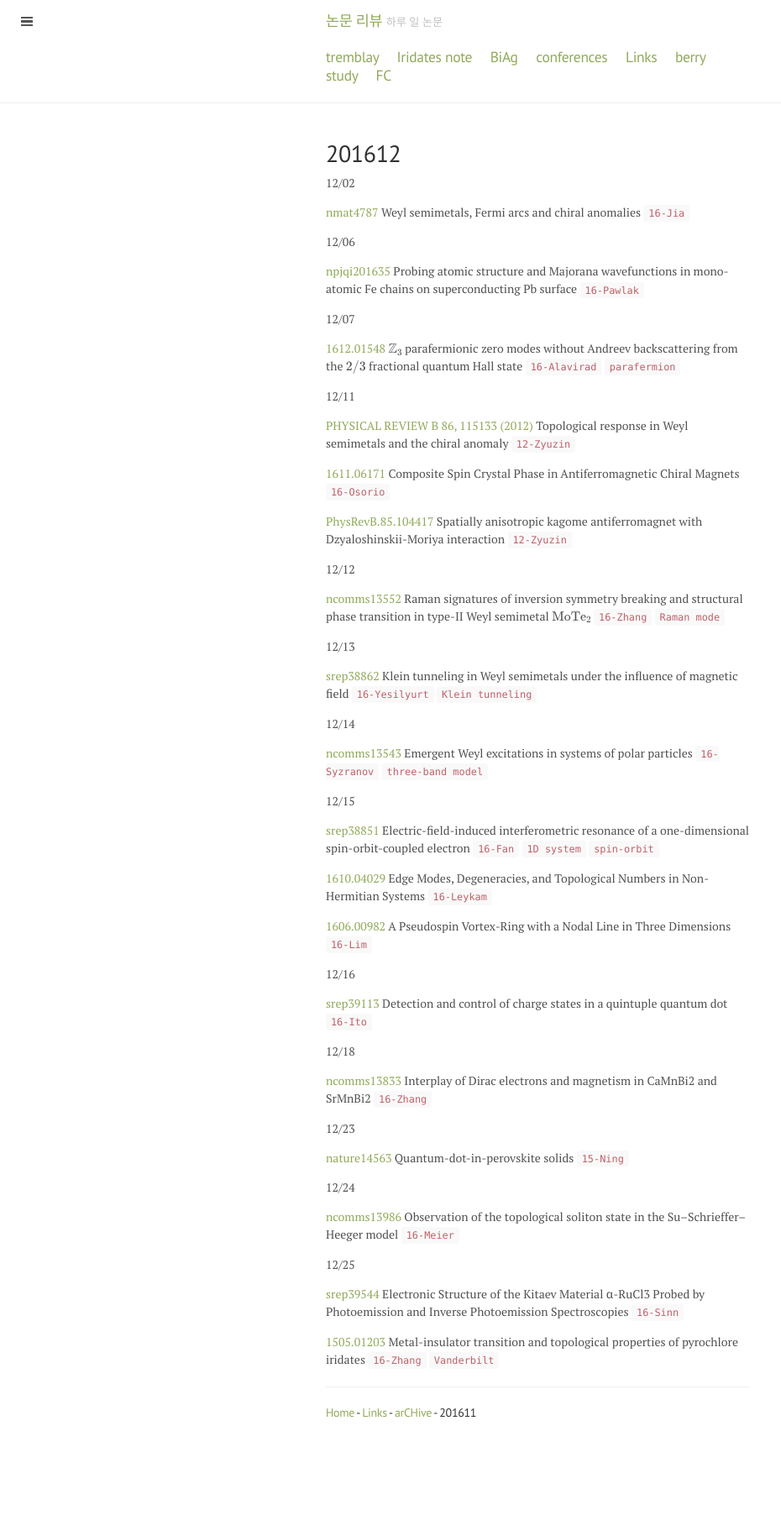
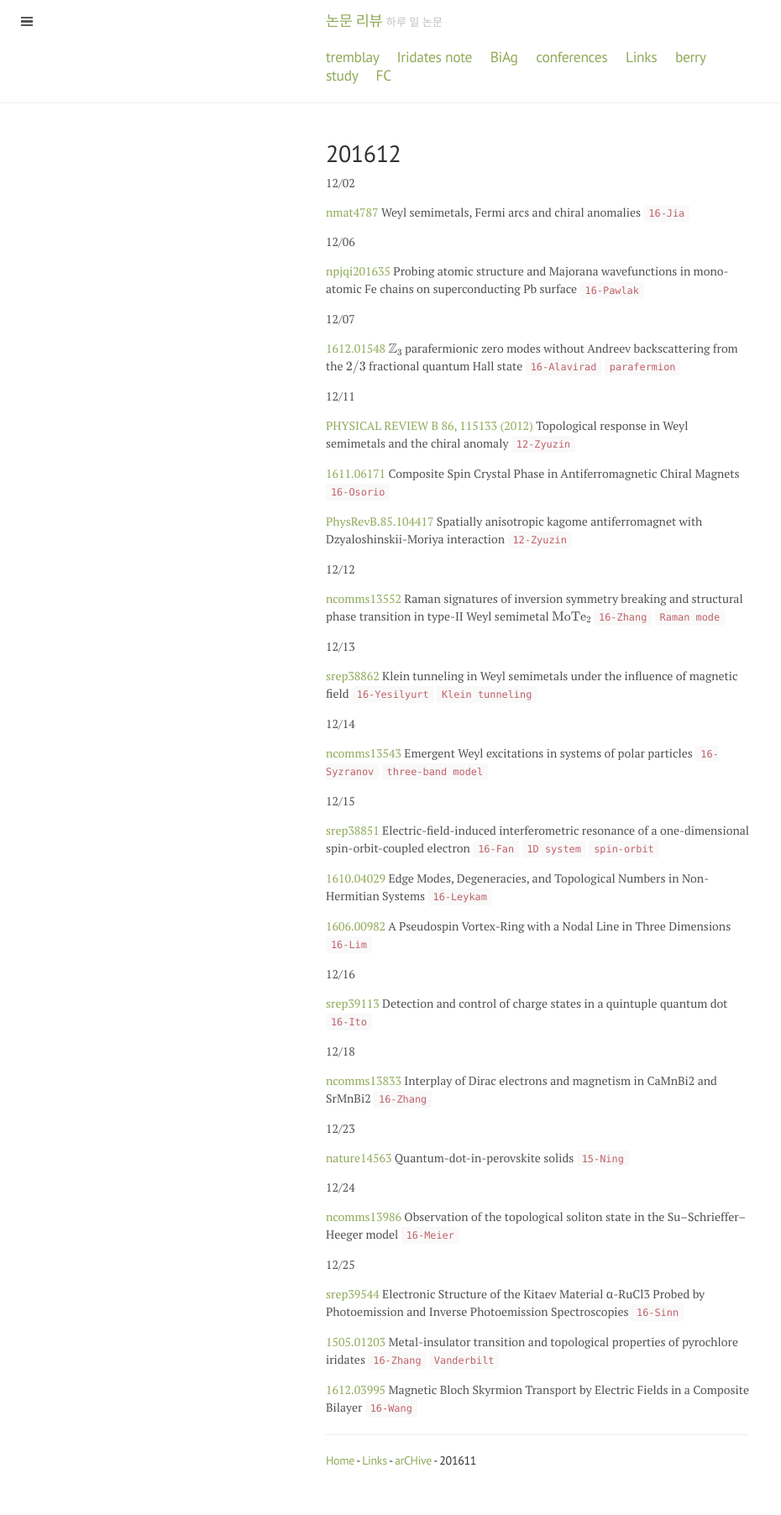
Before and after one commit to qkrwlsghdcjsworlt/work, a Jekyll site: the page built from 201612.md, in a window 1280 px wide. Shown: the whole page at 84% size, without its empty margins (0-930 px from the left). Built offline with Jekyll 4.4.1, drawn with Linux system fonts in a browser that asks for light colours; formulas are drawn with MathJax 3; before the commit the page ends 1747 px from its top, so only the background shows below that.

Commit message:
“update”

```diff
--- a/201612.md
+++ b/201612.md
@@ -68,6 +68,9 @@ quantum Hall state `16-Alavirad` `parafermion`
 
 [1505.01203](https://arxiv.org/abs/1505.01203) Metal-insulator transition and topological properties of pyrochlore iridates `16-Zhang` `Vanderbilt`
 
+[1612.03995](https://arxiv.org/abs/1612.03995) Magnetic Bloch Skyrmion Transport by Electric Fields in a Composite Bilayer `16-Wang`
+
+
 ---
 
 
```
